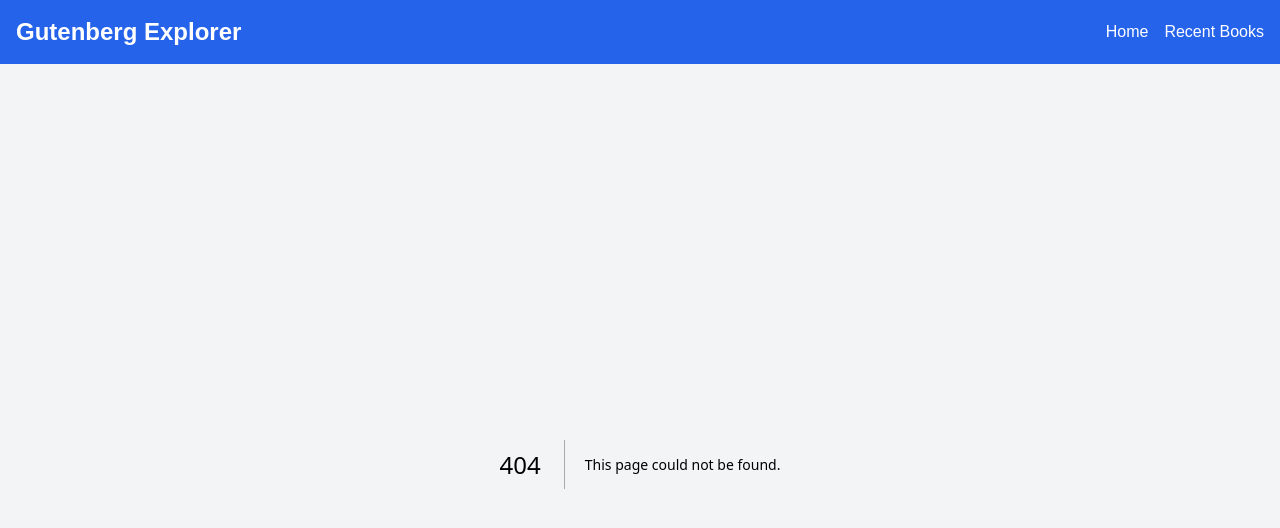
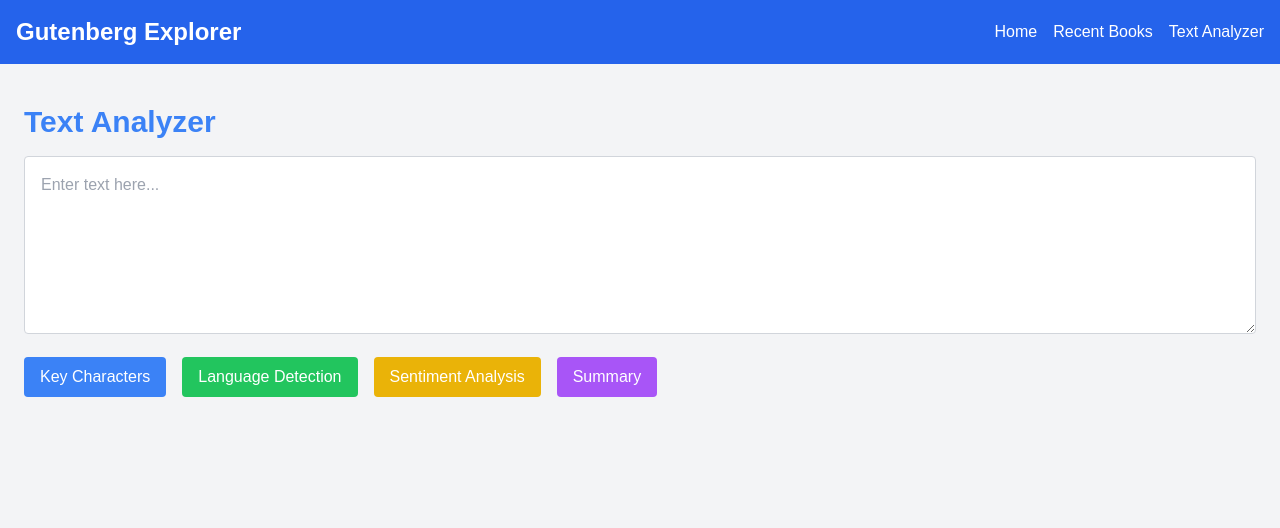
Before and after one commit to asif-ae/gutenberg-explorer-frontend, a Next.js app: page /text-analyzer in a window 1280 px wide. Before the commit this address had no page. Shown: the top 528 px of the page. Built offline with nearby package versions, Linux system fonts and the light colour scheme.

Commit message:
feat: implement Text Analyzer which will analysis the text using SambaNova API

```diff
--- /dev/null
+++ b/src/app/text-analyzer/page.tsx
@@ -0,0 +1,165 @@
+"use client";
+
+import kebabToCamelCase from "@/utils/kebabToCamelCase";
+import { useState } from "react";
+
+// Define types for the analysis result object
+type AnalysisResult = {
+  keyCharacters: string | null;
+  languageDetection: string | null;
+  sentimentAnalysis: string | null;
+  summary: string | null;
+};
+
+// Define type for the response from SambaNova API
+type SambaNovaResponse = {
+  choices: {
+    message: {
+      content: string;
+    };
+  }[];
+};
+
+export default function TextAnalyzer() {
+  const [text, setText] = useState<string>("");
+  const [analysisResult, setAnalysisResult] = useState<AnalysisResult>({
+    keyCharacters: null,
+    languageDetection: null,
+    sentimentAnalysis: null,
+    summary: null,
+  });
+
+  // Function to handle API requests
+  const analyzeText = async (endpoint: string) => {
+    if (!text) {
+      return;
+    }
+    try {
+      const response = await fetch(
+        `${process.env.NEXT_PUBLIC_BASE_API_URL}/text-analyzer/${endpoint}`,
+        {
+          method: "POST",
+          headers: {
+            "Content-Type": "application/json",
+          },
+          body: JSON.stringify({ text }),
+        }
+      );
+
+      const data = await response.json();
+
+      // Extract the content from the response
+      const content = data.choices[0].message.content;
+
+      // Convert endpoint name from kebab-case to camelCase
+      const camelCaseKey = kebabToCamelCase(endpoint) as keyof AnalysisResult;
+
+      // Update the state with the content
+      setAnalysisResult((prev) => ({
+        ...prev,
+        [camelCaseKey]: content,
+      }));
+    } catch (error) {
+      console.error("Error analyzing text:", error);
+    }
+  };
+
+  console.log({ analysisResult });
+
+  return (
+    <div className="container mx-auto py-10 px-6 text-blue-500">
+      <h1 className="text-3xl font-bold mb-4">Text Analyzer</h1>
+      <textarea
+        className="w-full p-4 border border-gray-300 rounded mb-4"
+        rows={6}
+        value={text}
+        onChange={(e) => {
+          setText(e.target.value);
+
+          if (
+            analysisResult.keyCharacters !== null ||
+            analysisResult.languageDetection !== null ||
+            analysisResult.sentimentAnalysis !== null ||
+            analysisResult.summary !== null
+          ) {
+            // Reset the state
+            setAnalysisResult({
+              keyCharacters: null,
+              languageDetection: null,
+              sentimentAnalysis: null,
+              summary: null,
+            });
+          }
+        }}
+        placeholder="Enter text here..."
+      />
+
+      <div className="flex space-x-4 mb-4">
+        <button
+          className="bg-blue-500 text-white px-4 py-2 rounded hover:bg-blue-600"
+          onClick={() => analyzeText("key-characters")}
+        >
+          Key Characters
+        </button>
+        <button
+          className="bg-green-500 text-white px-4 py-2 rounded hover:bg-green-600"
+          onClick={() => analyzeText("language-detection")}
+        >
+          Language Detection
+        </button>
+        <button
+          className="bg-yellow-500 text-white px-4 py-2 rounded hover:bg-yellow-600"
+          onClick={() => analyzeText("sentiment-analysis")}
+        >
+          Sentiment Analysis
+        </button>
+        <button
+          className="bg-purple-500 text-white px-4 py-2 rounded hover:bg-purple-600"
+          onClick={() => analyzeText("summary")}
+        >
+          Summary
+        </button>
+      </div>
+
+      <div className="results mt-6">
+        {analysisResult.keyCharacters && (
+          <div className="mb-4">
+            <h2 className="text-xl font-bold">Key Characters:</h2>
+            {/* <div
+              className="bg-gray-100 p-4 rounded overflow-auto max-h-48 break-words"
+              dangerouslySetInnerHTML={{ __html: analysisResult.keyCharacters }}
+            ></div> */}
+            <p className="bg-gray-100 p-4 rounded overflow-auto max-h-48 break-words">
+              {analysisResult.keyCharacters}
+            </p>
+          </div>
+        )}
+
+        {analysisResult.languageDetection && (
+          <div className="mb-4">
+            <h2 className="text-xl font-bold">Language:</h2>
+            <p className="bg-gray-100 p-4 rounded">
+              {analysisResult.languageDetection}
+            </p>
+          </div>
+        )}
+
+        {analysisResult.sentimentAnalysis && (
+          <div className="mb-4">
+            <h2 className="text-xl font-bold">Sentiment Analysis:</h2>
+            <p className="bg-gray-100 p-4 rounded">
+              {analysisResult.sentimentAnalysis}
+            </p>
+          </div>
+        )}
+
+        {analysisResult.summary && (
+          <div className="mb-4">
+            <h2 className="text-xl font-bold">Summary:</h2>
+            <p className="bg-gray-100 p-4 rounded">{analysisResult.summary}</p>
+          </div>
+        )}
+      </div>
+    </div>
+  );
+}
--- a/src/components/Header.tsx
+++ b/src/components/Header.tsx
@@ -19,6 +19,11 @@ function Header() {
                 Recent Books
               </Link>
             </li>
+            <li>
+              <Link href="/text-analyzer" className="hover:text-gray-300">
+                Text Analyzer
+              </Link>
+            </li>
           </ul>
         </nav>
       </div>
--- /dev/null
+++ b/src/utils/kebabToCamelCase.tsx
@@ -0,0 +1,3 @@
+export default function kebabToCamelCase(str: string): string {
+  return str.replace(/-./g, (match) => match[1].toUpperCase());
+}
```
Also changed, not shown: 1 other file (tests, documents, lock files or other folders).
